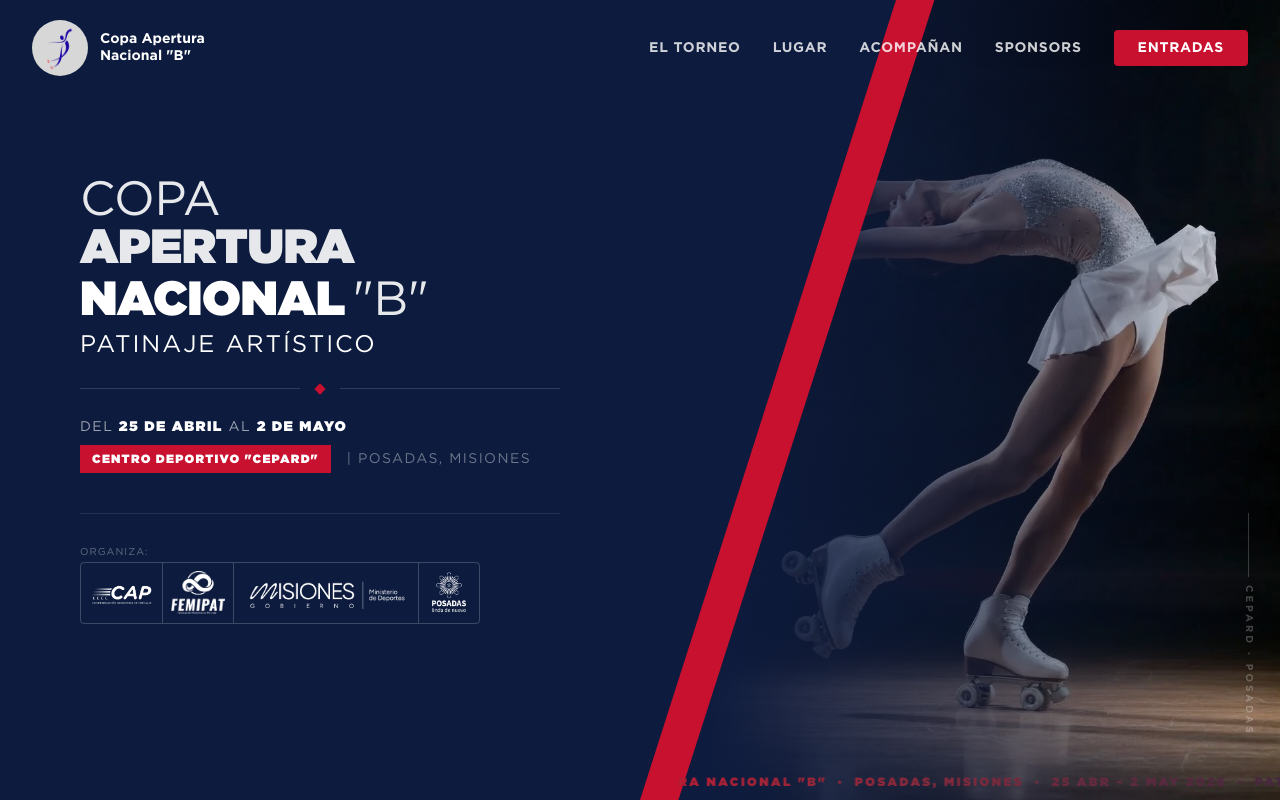
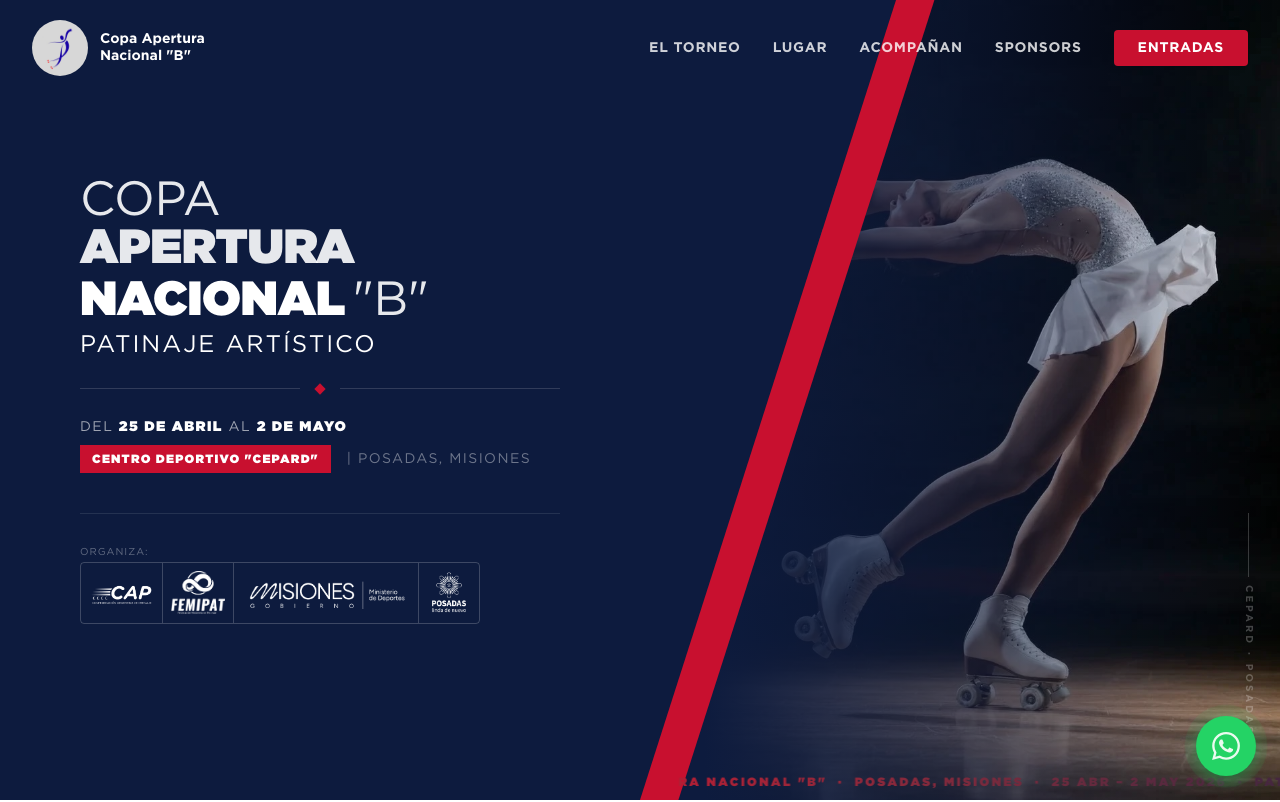
Before and after one commit to octiduarte/Patin-2026, a Next.js app: page / in a window 1280 px wide. Shown: the top 802 px of the page. Built offline with nearby package versions, Linux system fonts and the light colour scheme.

Commit message:
feat: add floating WhatsApp button and update Rio Uruguay sponsor discount

```diff
--- a/app/layout.tsx
+++ b/app/layout.tsx
@@ -1,6 +1,7 @@
 import type { Metadata } from 'next'
 import localFont from 'next/font/local'
 import '../styles/globals.css'
+import WhatsAppButton from '@/components/whatsapp-button'
 
 const gotham = localFont({
   src: [
@@ -41,6 +42,7 @@
     <html lang="es" className="scroll-smooth">
       <body className={`${gotham.variable} font-sans antialiased`}>
         {children}
+        <WhatsAppButton />
       </body>
     </html>
   )
--- a/components/sponsors.tsx
+++ b/components/sponsors.tsx
@@ -49,7 +49,7 @@
     image: "/images/sponsors/rio_uruguay.webp",
     description:
       "Nuestro sponsor oficial Río Uruguay acompaña esta competencia, empresa nacida en 1969 en Apóstoles y con una larga trayectoria en el transporte de la región.",
-    discount: "Descuentos especiales en traslados desde cualquier punto del país",
+    discount: "Descuento del 30% en servicios semicama/cama para participantes y acompañantes del torneo",
     badge: "Transporte",
     instagram: "@riouruguaybus",
   },
--- /dev/null
+++ b/components/whatsapp-button.tsx
@@ -0,0 +1,105 @@
+'use client'
+
+import { useEffect, useState } from 'react'
+
+interface WhatsAppButtonProps {
+  phoneNumber?: string
+  message?: string
+  position?: 'bottom-right' | 'bottom-left'
+}
+
+const WhatsAppIcon = () => (
+  <svg
+    width="28"
+    height="28"
+    viewBox="0 0 24 24"
+    fill="white"
+    xmlns="http://www.w3.org/2000/svg"
+  >
+    <path d="M17.472 14.382c-.297-.149-1.758-.867-2.03-.967-.273-.099-.471-.148-.67.15-.197.297-.767.966-.94 1.164-.173.199-.347.223-.644.075-.297-.15-1.255-.463-2.39-1.475-.883-.788-1.48-1.761-1.653-2.059-.173-.297-.018-.458.13-.606.134-.133.298-.347.446-.52.149-.174.198-.298.298-.497.099-.198.05-.371-.025-.52-.075-.149-.669-1.612-.916-2.207-.242-.579-.487-.5-.669-.51-.173-.008-.371-.01-.57-.01-.198 0-.52.074-.792.372-.272.297-1.04 1.016-1.04 2.479 0 1.462 1.065 2.875 1.213 3.074.149.198 2.096 3.2 5.077 4.487.709.306 1.262.489 1.694.625.712.227 1.36.195 1.871.118.571-.085 1.758-.719 2.006-1.413.248-.694.248-1.289.173-1.413-.074-.124-.272-.198-.57-.347m-5.421 7.403h-.004a9.87 9.87 0 01-5.031-1.378l-.361-.214-3.741.982.998-3.648-.235-.374a9.86 9.86 0 01-1.51-5.26c.001-5.45 4.436-9.884 9.888-9.884 2.64 0 5.122 1.03 6.988 2.898a9.825 9.825 0 012.893 6.994c-.003 5.45-4.437 9.884-9.885 9.884m8.413-18.297A11.815 11.815 0 0012.05 0C5.495 0 .16 5.335.157 11.892c0 2.096.547 4.142 1.588 5.945L.057 24l6.305-1.654a11.882 11.882 0 005.683 1.448h.005c6.554 0 11.89-5.335 11.893-11.893a11.821 11.821 0 00-3.48-8.413z" />
+  </svg>
+)
+
+export default function WhatsAppButton({
+  phoneNumber = '5493764513791',
+  message = 'Hola! Me gustaría obtener más información sobre el torneo.',
+  position = 'bottom-right',
+}: WhatsAppButtonProps) {
+  const [isVisible, setIsVisible] = useState(false)
+
+  useEffect(() => {
+    // Small delay for entrance animation
+    const timer = setTimeout(() => {
+      setIsVisible(true)
+    }, 500)
+    return () => clearTimeout(timer)
+  }, [])
+
+  const whatsappUrl = `https://wa.me/${phoneNumber}?text=${encodeURIComponent(message)}`
+
+  const buttonStyle: React.CSSProperties = {
+    position: 'fixed',
+    bottom: '24px',
+    [position === 'bottom-right' ? 'right' : 'left']: '24px',
+    width: '60px',
+    height: '60px',
+    borderRadius: '50%',
+    backgroundColor: '#25D366',
+    display: 'flex',
+    alignItems: 'center',
+    justifyContent: 'center',
+    boxShadow: '0 4px 12px rgba(37, 211, 102, 0.4), 0 2px 4px rgba(0, 0, 0, 0.2)',
+    cursor: 'pointer',
+    zIndex: 1000,
+    transition: 'transform 0.3s ease, box-shadow 0.3s ease',
+    opacity: isVisible ? 1 : 0,
+    transform: isVisible ? 'translateY(0) scale(1)' : 'translateY(20px) scale(0.8)',
+  }
+
+  const pulseStyle: React.CSSProperties = {
+    position: 'absolute',
+    width: '100%',
+    height: '100%',
+    borderRadius: '50%',
+    backgroundColor: '#25D366',
+    opacity: 0.4,
+    animation: 'pulse 2s infinite',
+  }
+
+  const keyframes = `
+    @keyframes pulse {
+      0% {
+        transform: scale(1);
+        opacity: 0.4;
+      }
+      100% {
+        transform: scale(1.5);
+        opacity: 0;
+      }
+    }
+  `
+
+  return (
+    <>
+      <style>{keyframes}</style>
+      <a
+        href={whatsappUrl}
+        target="_blank"
+        rel="noopener noreferrer"
+        aria-label="Contactar por WhatsApp"
+        style={buttonStyle}
+        onMouseEnter={(e) => {
+          e.currentTarget.style.transform = 'scale(1.1)'
+          e.currentTarget.style.boxShadow = '0 6px 20px rgba(37, 211, 102, 0.5), 0 4px 8px rgba(0, 0, 0, 0.3)'
+        }}
+        onMouseLeave={(e) => {
+          e.currentTarget.style.transform = 'scale(1)'
+          e.currentTarget.style.boxShadow = '0 4px 12px rgba(37, 211, 102, 0.4), 0 2px 4px rgba(0, 0, 0, 0.2)'
+        }}
+      >
+        <div style={pulseStyle} />
+        <WhatsAppIcon />
+      </a>
+    </>
+  )
+}
```
